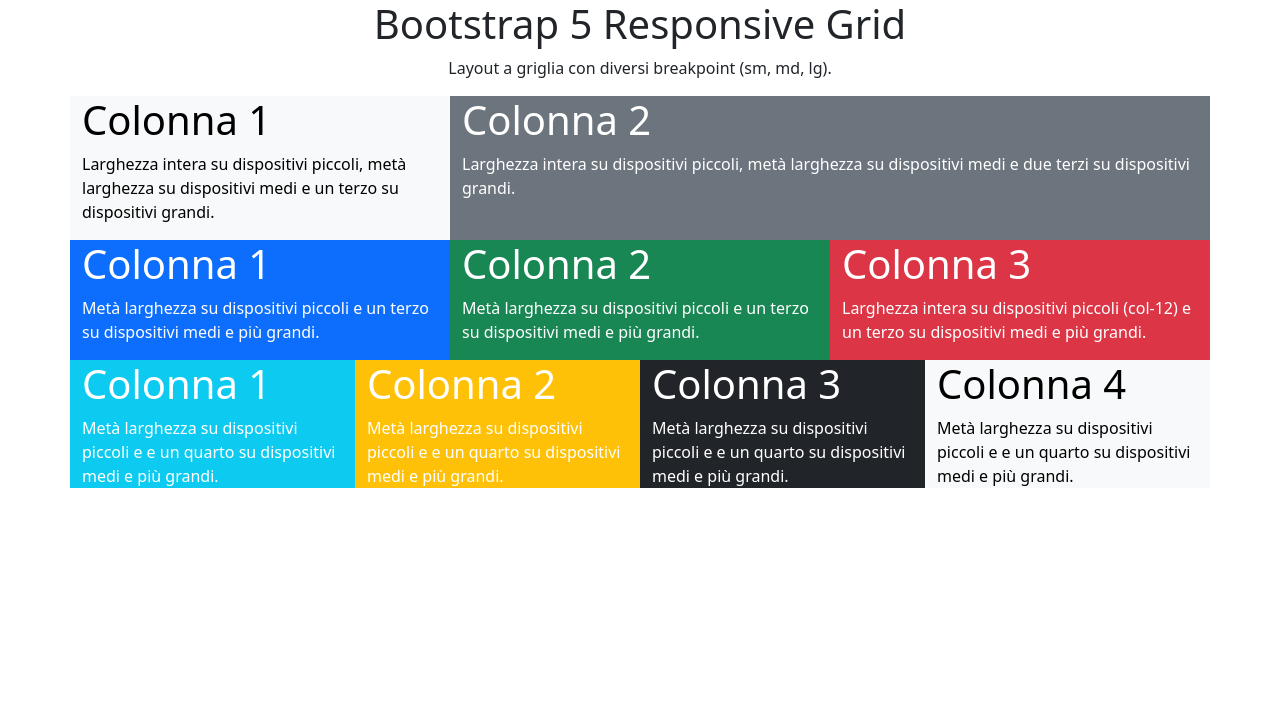
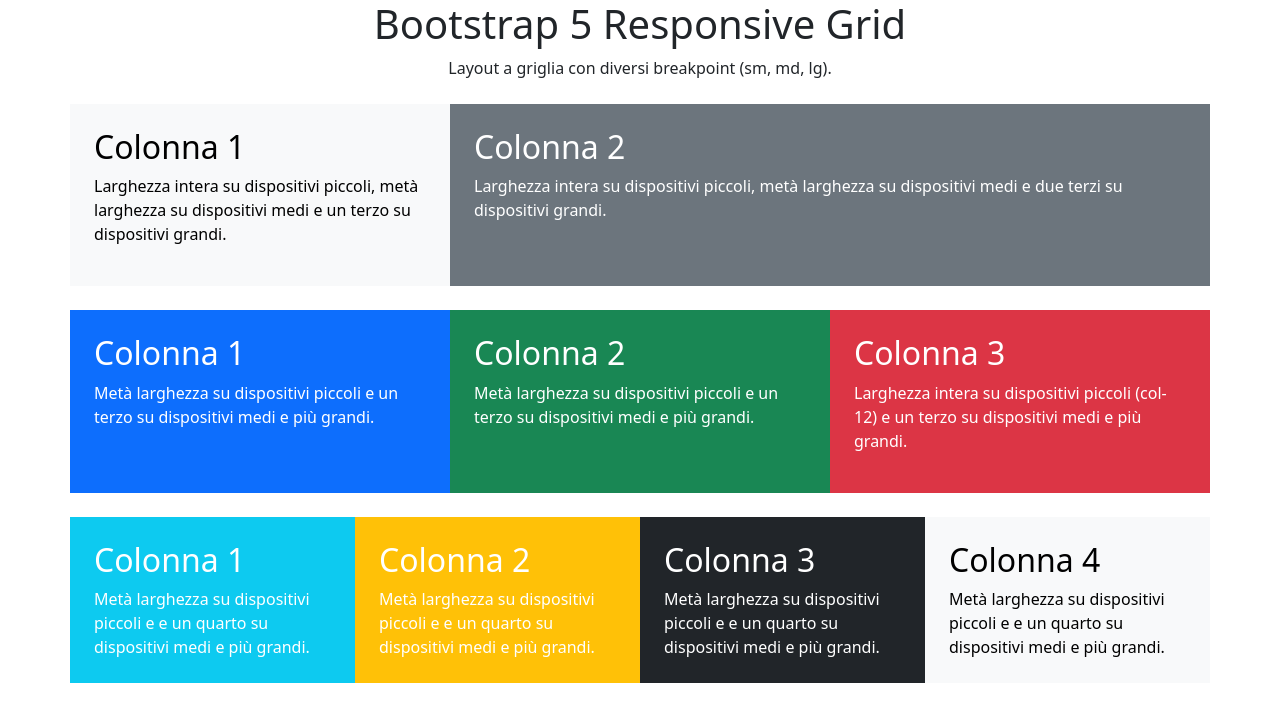
Before and after one commit to ViktorJoseCentonza/htmlcss-bootstrap-layout, a plain HTML site: page index.html in a window 1280 px wide. Drawn offline with nearby package versions, Linux system fonts and the light colour scheme.

Commit message:
add margin

```diff
--- a/index.html
+++ b/index.html
@@ -41,14 +41,14 @@
 
     <section>
         <div class="container">
-            <div class="row">
-                <div class="col-12 col-md-6 col-lg-4 text-bg-light">
-                    <h1>Colonna 1</h1>
+            <div class="row my-4">
+                <div class="col-12 col-md-6 col-lg-4 text-bg-light p-4">
+                    <h2>Colonna 1</h2>
                     <p>Larghezza intera su dispositivi piccoli, metà larghezza su dispositivi medi e un terzo su
                         dispositivi grandi.</p>
                 </div>
-                <div class="col-12 col-md-6 col-lg-8 bg-secondary">
-                    <h1>Colonna 2</h1>
+                <div class="col-22 col-md-6 col-lg-8 bg-secondary p-4 ">
+                    <h2>Colonna 2</h2>
                     <p>Larghezza intera su dispositivi piccoli, metà larghezza su dispositivi medi e due terzi su
                         dispositivi grandi.</p>
                 </div>
@@ -58,17 +58,17 @@
 
     <section>
         <div class="container">
-            <div class="row">
-                <div class="col-6 col-md-4 col-lg-4 bg-primary">
-                    <h1>Colonna 1</h1>
+            <div class="row my-4">
+                <div class="col-6 col-md-4 col-lg-4 bg-primary p-4">
+                    <h2>Colonna 1</h2>
                     <span>Metà larghezza su dispositivi piccoli e un terzo su dispositivi medi e più grandi.</span>
                 </div>
-                <div class="col-6 col-md-4 col-lg-4 bg-success">
-                    <h1>Colonna 2</h1>
+                <div class="col-6 col-md-4 col-lg-4 bg-success p-4">
+                    <h2>Colonna 2</h2>
                     <p>Metà larghezza su dispositivi piccoli e un terzo su dispositivi medi e più grandi.</p>
                 </div>
-                <div class="col-12 col-md-4 col-lg-4 bg-danger">
-                    <h1>Colonna 3</h1>
+                <div class="col-12 col-md-4 col-lg-4 bg-danger p-4">
+                    <h2>Colonna 3</h2>
                     <p>Larghezza intera su dispositivi piccoli (col-12) e un terzo su dispositivi medi e più grandi.</p>
                 </div>
             </div>
@@ -77,21 +77,21 @@
 
     <section>
         <div class="container">
-            <div class="row row-cols-sm-2 row-cols-md-4">
-                <div class="col bg-info ">
-                    <h1>Colonna 1</h1>
+            <div class="row row-cols-sm-2 row-cols-md-4 my-4">
+                <div class="col bg-info p-4">
+                    <h2>Colonna 1</h2>
                     <span>Metà larghezza su dispositivi piccoli e e un quarto su dispositivi medi e più grandi.</span>
                 </div>
-                <div class="col bg-warning">
-                    <h1>Colonna 2</h1>
+                <div class="col bg-warning p-4">
+                    <h2>Colonna 2</h2>
                     <span>Metà larghezza su dispositivi piccoli e e un quarto su dispositivi medi e più grandi.</span>
                 </div>
-                <div class="col bg-dark">
-                    <h1>Colonna 3</h1>
+                <div class="col bg-dark p-4">
+                    <h2>Colonna 3</h2>
                     <span>Metà larghezza su dispositivi piccoli e e un quarto su dispositivi medi e più grandi.</span>
                 </div>
-                <div class="col text-bg-light">
-                    <h1>Colonna 4</h1>
+                <div class="col text-bg-light p-4">
+                    <h2>Colonna 4</h2>
                     <span>Metà larghezza su dispositivi piccoli e e un quarto su dispositivi medi e più grandi.</span>
                 </div>
             </div>
```
